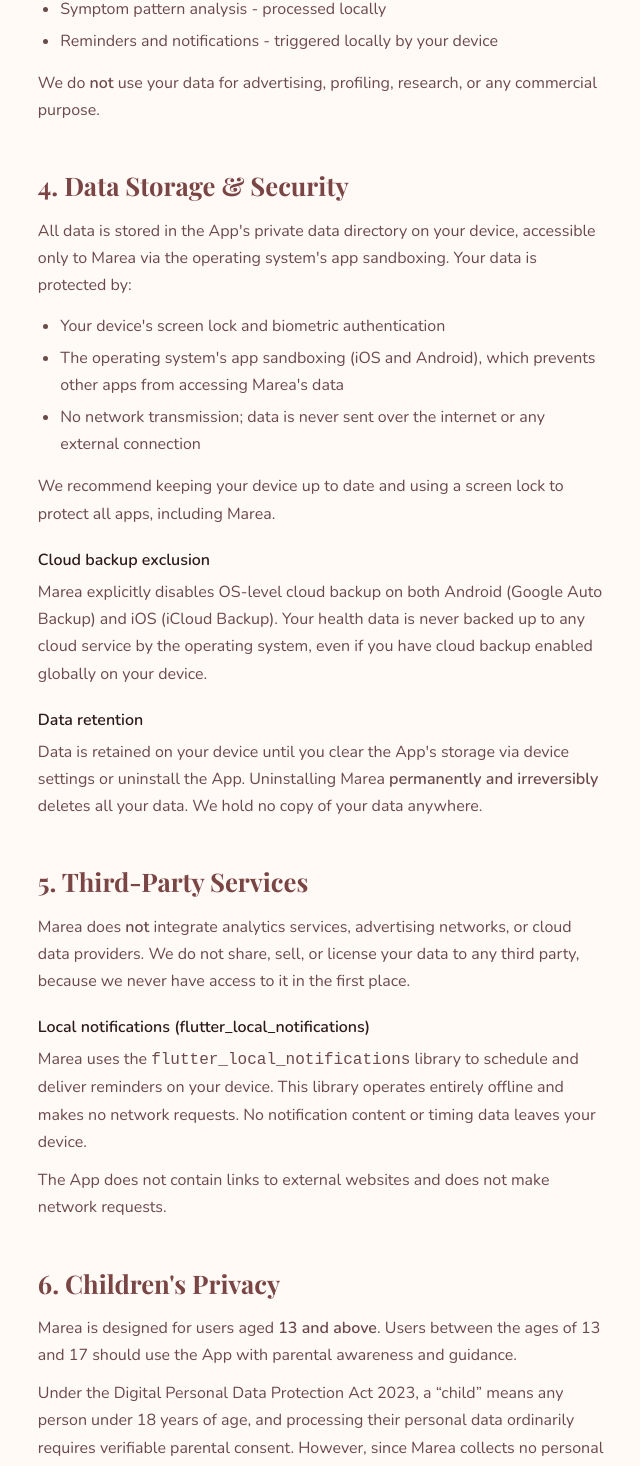
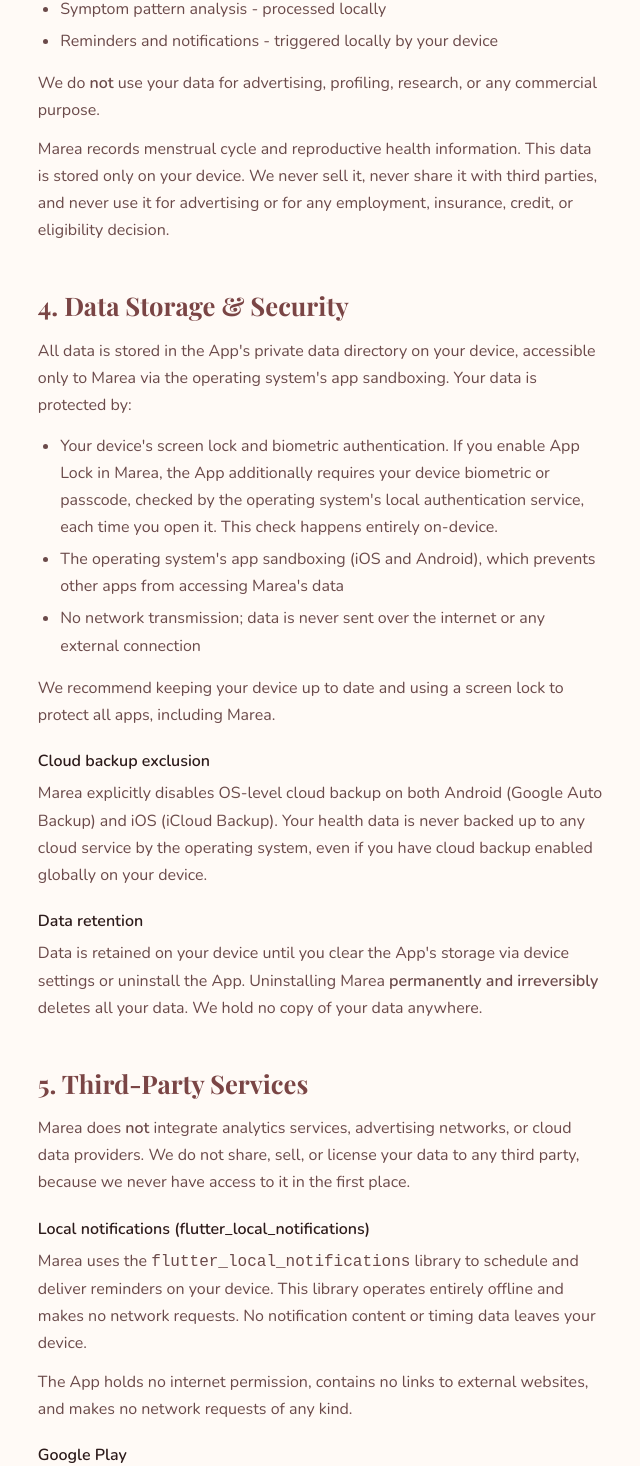
Before and after one commit to reverseBits/Marea-Marketing-Website, a Next.js app: page /privacy-policy in a window 1280 px wide. Shown: the part 2220-3686 px from the top of the page, without its empty margins (319-959 px from the left). Built offline with nearby package versions, Linux system fonts and the light colour scheme; no server answers; a web font is replaced by a local one.

Commit message:
docs(legal): add Grievance Officer name, address, and phone

```diff
--- a/app/data-deletion/page.tsx
+++ b/app/data-deletion/page.tsx
@@ -100,7 +100,9 @@
 
         <section className="policy-section" id="contact">
           <h2>6. Contact Us</h2>
-          <p><strong>Grievance Officer, Marea</strong><br />
+          <p><strong>Grievance Officer:</strong> Mr. Tapan Parmar<br />
+            Address: 520, Fortune Business Hub, Nr. Satyamev Elysium, Shilaj Daskroi, Ahmedabad, Gujarat - 380059, India<br />
+            Contact: <a href="tel:+919898472198">+91 98984 72198</a><br />
             Email: <a href="mailto:hello@trackwithmarea.com">hello@trackwithmarea.com</a><br />
             Acknowledgment: within 48 hours</p>
         </section>
--- a/app/privacy-policy/page.tsx
+++ b/app/privacy-policy/page.tsx
@@ -86,13 +86,14 @@
             <li>Reminders and notifications - triggered locally by your device</li>
           </ul>
           <p>We do <strong>not</strong> use your data for advertising, profiling, research, or any commercial purpose.</p>
+          <p>Marea records menstrual cycle and reproductive health information. This data is stored only on your device. We never sell it, never share it with third parties, and never use it for advertising or for any employment, insurance, credit, or eligibility decision.</p>
         </section>
 
         <section className="policy-section" id="data-storage">
           <h2>4. Data Storage &amp; Security</h2>
           <p>All data is stored in the App&apos;s private data directory on your device, accessible only to Marea via the operating system&apos;s app sandboxing. Your data is protected by:</p>
           <ul>
-            <li>Your device&apos;s screen lock and biometric authentication</li>
+            <li>Your device&apos;s screen lock and biometric authentication. If you enable App Lock in Marea, the App additionally requires your device biometric or passcode, checked by the operating system&apos;s local authentication service, each time you open it. This check happens entirely on-device.</li>
             <li>The operating system&apos;s app sandboxing (iOS and Android), which prevents other apps from accessing Marea&apos;s data</li>
             <li>No network transmission; data is never sent over the internet or any external connection</li>
           </ul>
@@ -112,7 +113,10 @@
           <h3>Local notifications (flutter_local_notifications)</h3>
           <p>Marea uses the <code>flutter_local_notifications</code> library to schedule and deliver reminders on your device. This library operates entirely offline and makes no network requests. No notification content or timing data leaves your device.</p>
 
-          <p>The App does not contain links to external websites and does not make network requests.</p>
+          <p>The App holds no internet permission, contains no links to external websites, and makes no network requests of any kind.</p>
+
+          <h3>Google Play</h3>
+          <p>If you obtained Marea from Google Play, Google may independently collect aggregate crash, performance, and installation statistics under its own policies. This happens at the platform level, is outside our control, and is separate from the App, which itself transmits nothing.</p>
         </section>
 
         <section className="policy-section" id="children">
@@ -145,9 +149,14 @@
           </ul>
           <p>Since Marea processes all data locally and we hold none of your data on servers, most rights are exercised directly through the App.</p>
 
+          <h3>Users in the EEA, United Kingdom, and California</h3>
+          <p>Because Marea processes all data locally on your device, operates no servers, and transmits nothing, we do not collect, store, receive, or transfer personal data as defined by the EU GDPR, UK GDPR, or the California Consumer Privacy Act / CPRA, and we do not sell or &quot;share&quot; personal information. You exercise every right these laws provide by viewing, editing, or deleting entries in the App, or by uninstalling it. For questions, contact <a href="mailto:hello@trackwithmarea.com">hello@trackwithmarea.com</a>.</p>
+
           <h3>Grievance Officer</h3>
           <p>For any privacy grievances or data-related requests under the DPDP Act, contact our Grievance Officer:</p>
-          <p><strong>Grievance Officer, Marea</strong><br />
+          <p><strong>Grievance Officer:</strong> Mr. Tapan Parmar<br />
+            Address: 520, Fortune Business Hub, Nr. Satyamev Elysium, Shilaj Daskroi, Ahmedabad, Gujarat - 380059, India<br />
+            Contact: <a href="tel:+919898472198">+91 98984 72198</a><br />
             Email: <a href="mailto:hello@trackwithmarea.com">hello@trackwithmarea.com</a><br />
             Acknowledgment: within 48 hours. Resolution: within a reasonable time as per applicable law.</p>
         </section>
@@ -172,7 +181,9 @@
         <section className="policy-section" id="contact">
           <h2>10. Contact Us</h2>
           <p>Questions, concerns, or requests regarding this Privacy Policy? Reach us at:</p>
-          <p><strong>Grievance Officer, Marea</strong><br />
+          <p><strong>Grievance Officer:</strong> Mr. Tapan Parmar<br />
+            Address: 520, Fortune Business Hub, Nr. Satyamev Elysium, Shilaj Daskroi, Ahmedabad, Gujarat - 380059, India<br />
+            Contact: <a href="tel:+919898472198">+91 98984 72198</a><br />
             Email: <a href="mailto:hello@trackwithmarea.com">hello@trackwithmarea.com</a><br />
             Acknowledgment: within 48 hours</p>
         </section>
```
